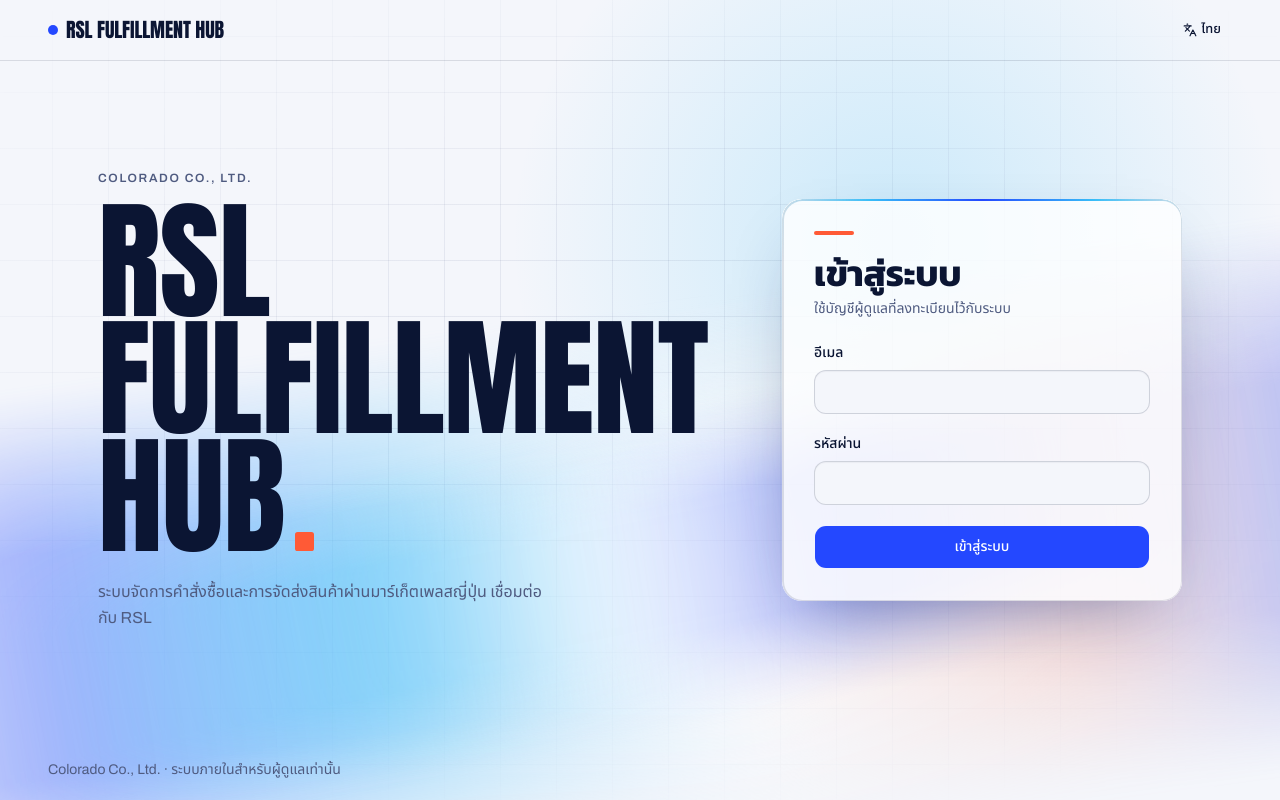
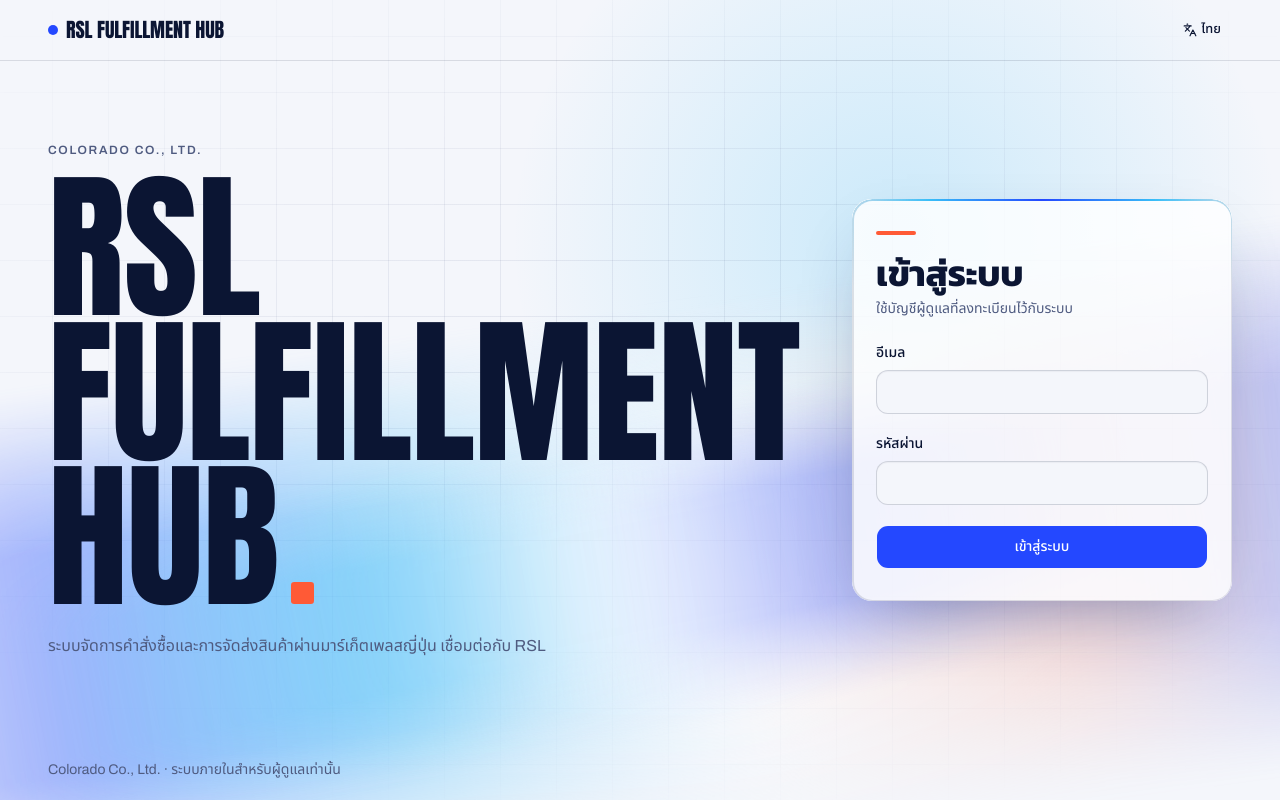
Before and after one commit to xbpkdi/01418321-final-project, a Next.js app: page /login in a window 1280 px wide. Built offline with nearby package versions, Linux system fonts and the light colour scheme.

Commit message:
style: enlarge the login title, keep the tagline on one line and tighten the card

```diff
--- a/src/app/login/page.tsx
+++ b/src/app/login/page.tsx
@@ -98,13 +98,13 @@
         <LanguageToggle />
       </header>
 
-      <main className="mx-auto grid w-full max-w-[1180px] flex-1 items-center gap-10 px-[clamp(16px,4vw,48px)] py-10 lg:grid-cols-[minmax(0,1fr)_minmax(360px,400px)] lg:gap-16">
+      <main className="mx-auto grid w-full max-w-[1320px] flex-1 items-center gap-10 px-[clamp(16px,4vw,48px)] py-10 lg:grid-cols-[minmax(0,1fr)_minmax(340px,380px)] lg:gap-10">
         {/* @container: ขนาดหัวข้อคิดจากความกว้างคอลัมน์นี้ ไม่ใช่ทั้งจอ */}
         <section className="rise @container">
           <p className="eyebrow">{t.app.company}</p>
           <FlapTitle
             text={t.app.name}
-            className="display mt-4 cursor-default text-[min(11rem,21cqw)]"
+            className="display mt-4 cursor-default text-[min(12rem,21cqw)]"
             suffix={
               <span
                 aria-hidden
@@ -112,13 +112,13 @@
               />
             }
           />
-          <p className="text-muted-foreground mt-6 max-w-md text-base leading-relaxed">
+          <p className="text-muted-foreground mt-6 text-base leading-relaxed">
             {t.login.tagline}
           </p>
         </section>
 
         <div className="rise" style={{ animationDelay: "140ms" }}>
-          <GlowCard className="p-6 sm:p-8">
+          <GlowCard className="px-6 py-7 sm:py-8">
             {/* ขีดสั้นแบบที่คั่นหนังสือ สีคอรัลเข้าชุดกับจุดหลังหัวข้อใหญ่ */}
             <span aria-hidden className="bg-coral mb-4 block h-1 w-10 rounded-full" />
             <h2 className="display text-4xl">{t.login.title}</h2>
--- a/src/components/landing/flap-title.tsx
+++ b/src/components/landing/flap-title.tsx
@@ -2,6 +2,8 @@
 // - ตอนโหลด: ตัวอักษรพลิกขึ้นมาทีละตัวจากซ้ายไปขวา ครั้งเดียว
 // - ชี้ตัวอักษรตัวไหน ตัวนั้นเอียงและเป็นสี cobalt
 // ภาพทั้งหมดอยู่ใน .flap-char ที่ globals.css ผู้ใช้ที่ตั้ง prefers-reduced-motion เห็นข้อความนิ่ง
+
+import { Fragment } from "react";
 
 export function FlapTitle({
   text,
@@ -18,7 +20,9 @@
   return (
     <h1 aria-label={text} className={className}>
       {text.split(" ").map((word, w, words) => (
-        <span key={w} aria-hidden className="inline-block whitespace-nowrap">
+        // ช่องว่างระหว่างคำอยู่นอกกล่องคำ ไม่ให้ช่องว่างนับเป็นความกว้างของคำ
+        <Fragment key={w}>
+          <span aria-hidden className="inline-block whitespace-nowrap">
             {[...word].map((ch, i) => (
               <span
                 key={i}
@@ -28,8 +32,10 @@
                 {ch}
               </span>
             ))}
-          {w < words.length - 1 ? " " : suffix}
+            {w === words.length - 1 && suffix}
           </span>
+          {w < words.length - 1 && " "}
+        </Fragment>
       ))}
     </h1>
   );
```
Lines whose indentation alone changed are shown as unchanged.
